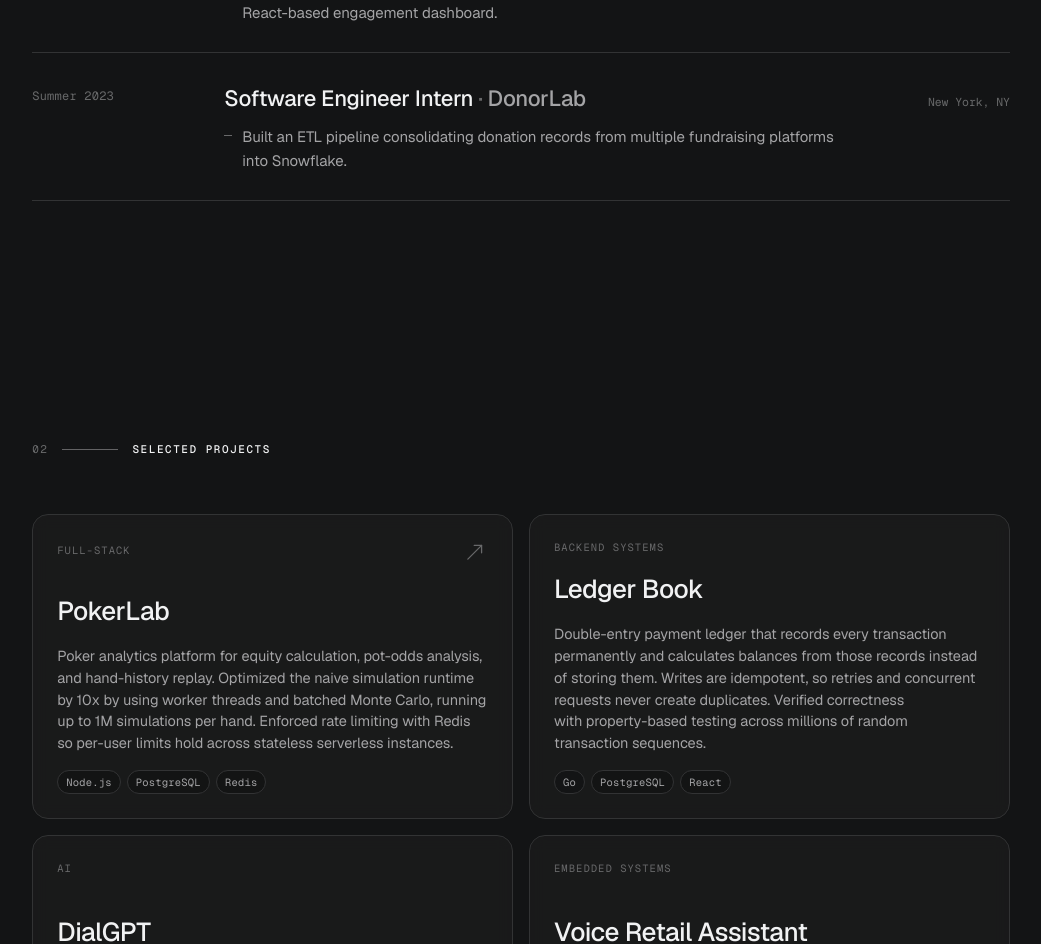
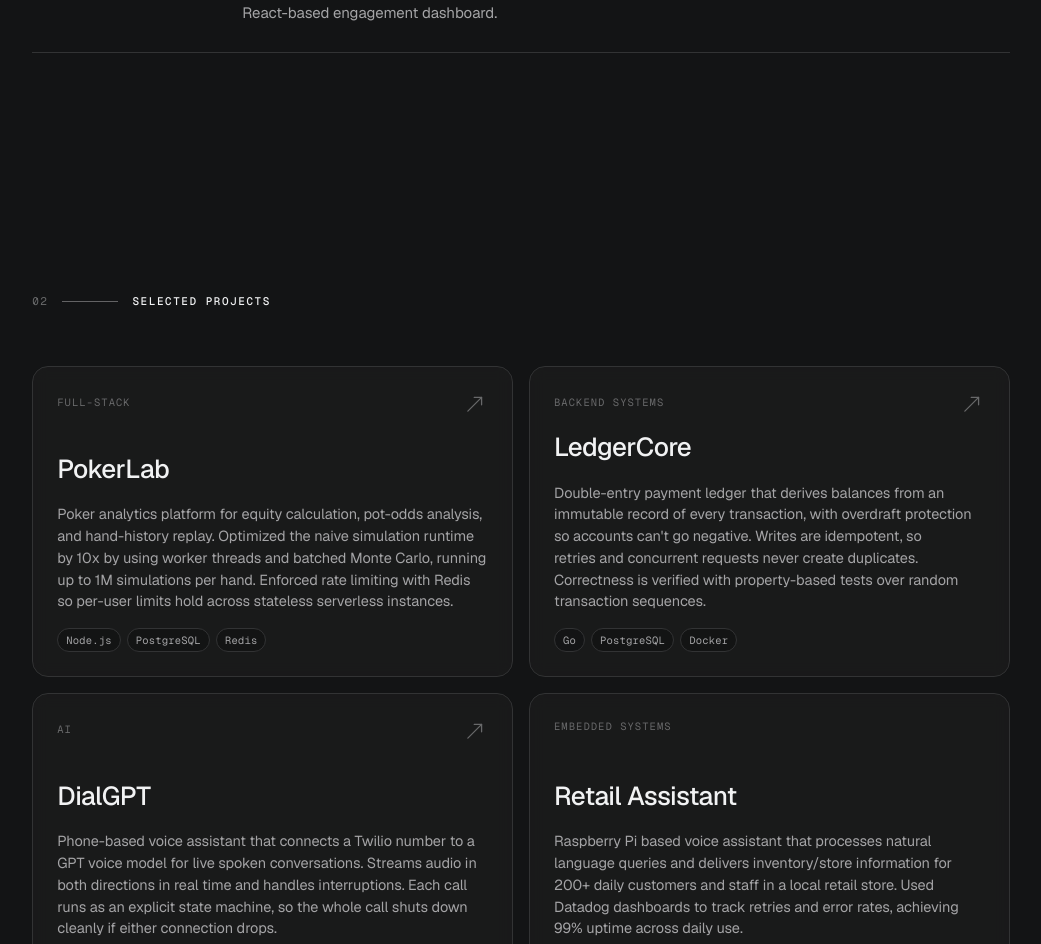
Before and after one commit to arunjo5/Portfolio, a React (Vite) app: page / in a window 1280 px wide. Shown: the part 1508-2452 px from the top of the page, without its empty margins (119-1160 px from the left). Built offline with nearby package versions, Linux system fonts and the light colour scheme; a web font is replaced by a local one.

Commit message:
modify project links/descriptions

```diff
--- a/src/App.jsx
+++ b/src/App.jsx
@@ -49,14 +49,6 @@ const EXPERIENCES = [
   dates: 'Summer 2024',
   bullets: [
   'Enhanced backend analytics infrastructure and improved NLP sentiment analysis for a React-based engagement dashboard.']
-},
-{
-  role: 'Software Engineer Intern',
-  company: 'DonorLab',
-  location: 'New York, NY',
-  dates: 'Summer 2023',
-  bullets: [
-  'Built an ETL pipeline consolidating donation records from multiple fundraising platforms into Snowflake.']
 }];
 
 const PROJECTS = [
@@ -68,21 +60,21 @@ const PROJECTS = [
   href: 'https://pokerlab.dev/'
 },
 {
-  name: 'Ledger Book',
+  name: 'LedgerCore',
   tag: 'Backend systems',
-  blurb: 'Double-entry payment ledger that records every transaction permanently and calculates balances from those records instead of storing them. Writes are idempotent, so retries and concurrent requests never create duplicates. Verified correctness with property-based testing across millions of random transaction sequences.',
-  stack: ['Go', 'PostgreSQL', 'React'],
-  href: '#'
+  blurb: 'Double-entry payment ledger that derives balances from an immutable record of every transaction, with overdraft protection so accounts can\'t go negative. Writes are idempotent, so retries and concurrent requests never create duplicates. Correctness is verified with property-based tests over random transaction sequences.',
+  stack: ['Go', 'PostgreSQL', 'Docker'],
+  href: 'https://ledgercore.dev/'
 },
 {
   name: 'DialGPT',
   tag: 'AI',
-  blurb: 'Phone-based voice assistant that connects a Twilio number to a GPT voice model for live spoken conversations. Streams audio in both directions in real time and detects interruptions within 300ms. Each call runs as an explicit state machine, so the whole call shuts down cleanly if either connection drops.',
+  blurb: 'Phone-based voice assistant that connects a Twilio number to a GPT voice model for live spoken conversations. Streams audio in both directions in real time and handles interruptions. Each call runs as an explicit state machine, so the whole call shuts down cleanly if either connection drops.',
   stack: ['Twilio', 'OpenAI', 'WebSockets'],
-  href: '#'
+  href: 'https://github.com/arunjo5/DialGPT'
 },
 {
-  name: 'Voice Retail Assistant',
+  name: 'Retail Assistant',
   tag: 'Embedded systems',
   blurb: 'Raspberry Pi based voice assistant that processes natural language queries and delivers inventory/store information for 200+ daily customers and staff in a local retail store. Used Datadog dashboards to track retries and error rates, achieving 99% uptime across daily use.',
   stack: ['Raspberry Pi', 'LangChain', 'Datadog'],
```
